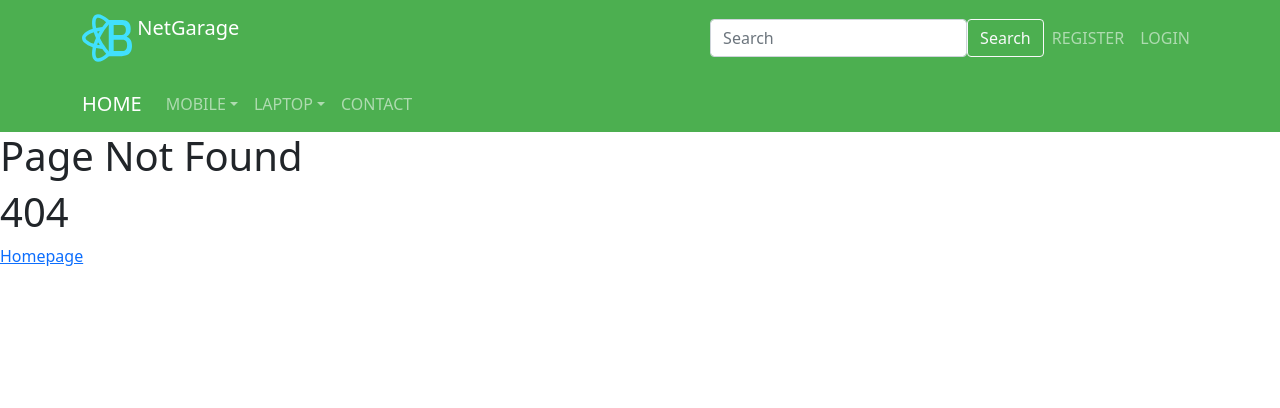
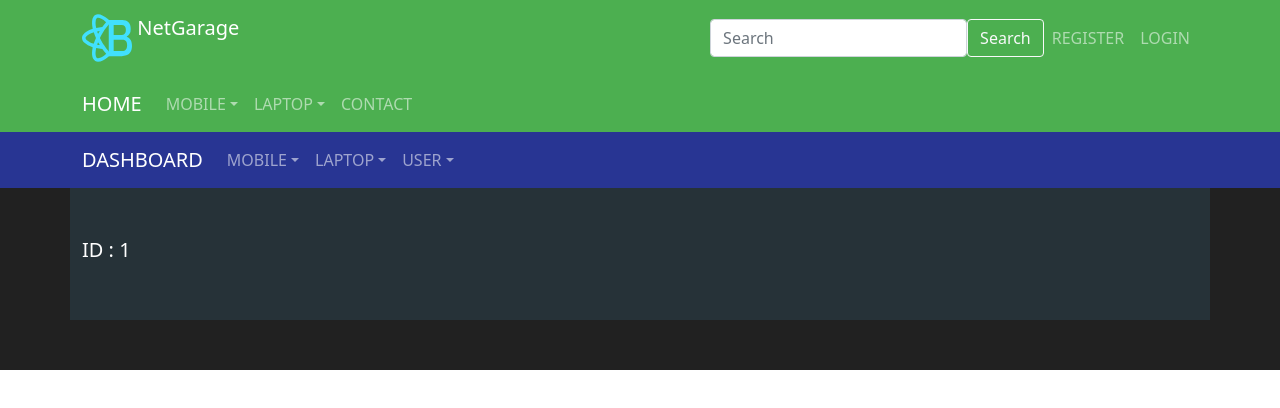
Before and after one commit to paradocx96/NetGarage-frontend, a React (Create React App) app: page /laptops-admin-main-image-upload/1 in a window 1280 px wide. Before the commit this address led to /page-not-found. Shown: the top 408 px of the page. Built offline with nearby package versions, Linux system fonts and the light colour scheme.

Commit message:
Laptop - Main Image Upload Route

```diff
--- a/src/App.jsx
+++ b/src/App.jsx
@@ -24,6 +24,7 @@ import Laptop from "./components/pages/Laptop";
 import LaptopAdd from "./components/sections/Laptop/LaptopAdd";
 import LaptopDashboard from "./components/sections/Laptop/LaptopDashboard";
 import LaptopImageUpload from "./components/sections/Laptop/LaptopImageUpload";
+import LaptopMainImageUpload from "./components/sections/Laptop/LaptopMainImageUpload";
 import LaptopImageViewAdmin from "./components/sections/Laptop/LaptopImageViewAdmin";
 
 
@@ -57,6 +58,7 @@ function App() {
                     <Route path="/laptops-admin" component={LaptopDashboard}/>
                     <Route path="/laptops-admin-add" component={LaptopAdd}/>
                     <Route path="/laptops-admin-image-upload/:lid" component={LaptopImageUpload}/>
+                    <Route path="/laptops-admin-main-image-upload/:lid" component={LaptopMainImageUpload}/>
                     <Route path="/laptops-admin-image-view/:lid" component={LaptopImageViewAdmin}/>
 
 
--- a/src/components/sections/Laptop/LaptopMainImageUpload.jsx
+++ b/src/components/sections/Laptop/LaptopMainImageUpload.jsx
@@ -1,9 +1,41 @@
 import React from 'react';
+import {Button, Container, Form, ProgressBar} from "react-bootstrap";
+
+import NavigationBarDashboard from "../../layouts/Navigation/NavigationBarDashboard";
+import {useParams} from "react-router-dom";
 
 function LaptopMainImageUpload(props) {
+
+    const divBox = {
+        height: '50px'
+    }
+
+    const divBack = {
+        backgroundColor: '#212121'
+    }
+
+    const conBox = {
+        color: '#ffffff',
+        backgroundColor: '#263238'
+    }
+
+    const params = useParams();
+    console.log(params);
+
     return (
-        <div>
+        <div style={divBack}>
+            <NavigationBarDashboard/>
 
+            <Container style={conBox}>
+                <div style={divBox}/>
+
+                <h5>ID : {params.lid}</h5>
+
+
+
+                <div style={divBox}/>
+            </Container>
+            <div style={divBox}/>
         </div>
     );
 }
```
